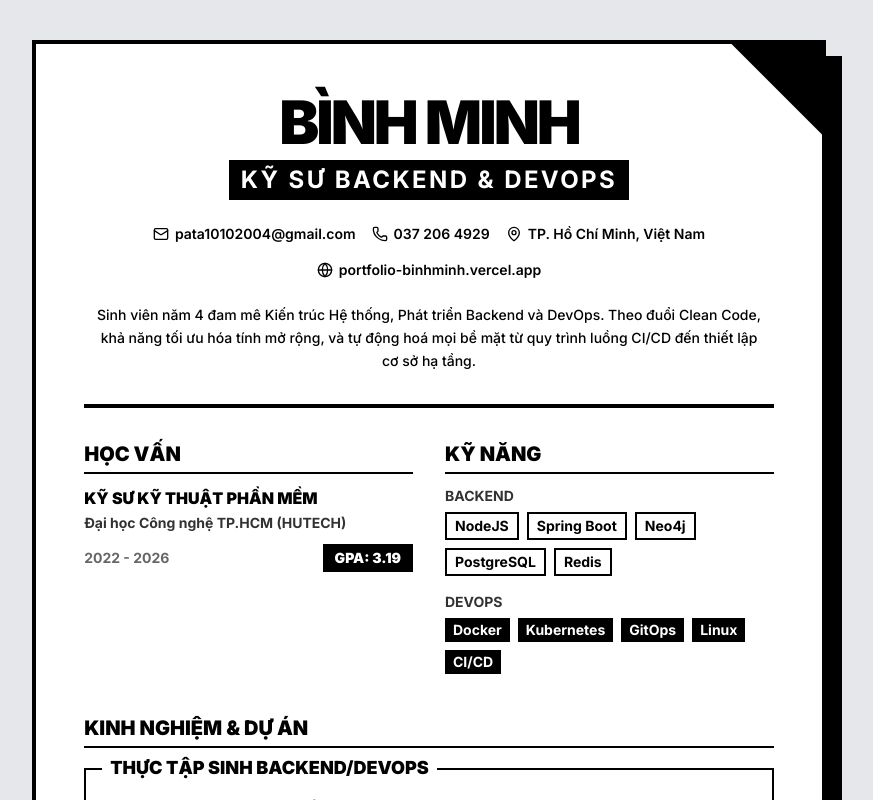
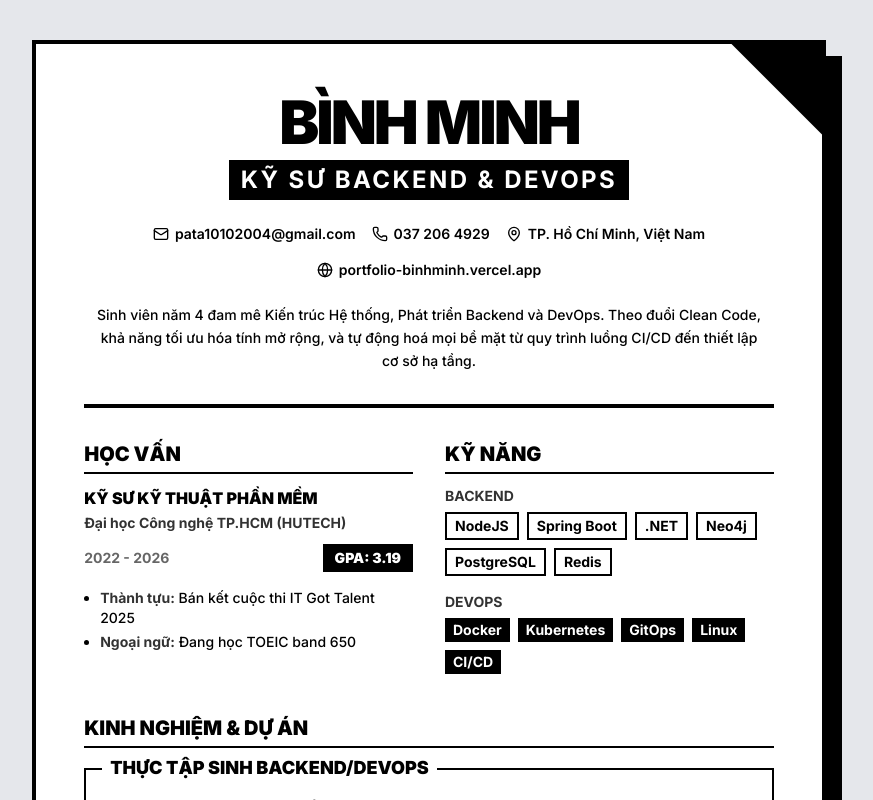
Before and after one commit to bnhminh1010/portfolio, a Next.js app: page /cv-vi in a window 1280 px wide. Shown: the top 800 px of the page, without its empty margins (211-1084 px from the left). Built offline with nearby package versions, Linux system fonts and the light colour scheme.

Commit message:
feat: add portfolio-resume

```diff
--- a/src/app/cv-vi/page.tsx
+++ b/src/app/cv-vi/page.tsx
@@ -56,7 +56,7 @@ export default function CVPageVI() {
             {/* EDUCATION */}
             <section>
               <h3 className="text-xl print:text-lg font-black uppercase border-b-2 border-black pb-1 mb-3 print:mb-2">Học vấn</h3>
-              <div className="mb-2">
+              <div>
                 <h4 className="font-black text-base print:text-sm uppercase">Kỹ sư Kỹ thuật Phần mềm</h4>
                 <p className="text-sm print:text-xs font-bold leading-tight mt-1 opacity-80">Đại học Công nghệ TP.HCM (HUTECH)</p>
                 <div className="flex justify-between items-center mt-3 print:mt-2">
@@ -64,6 +64,10 @@ export default function CVPageVI() {
                   <p className="text-sm print:text-[11px] font-black bg-black text-white px-3 py-1 print:px-2 print:py-0.5">GPA: 3.19</p>
                 </div>
               </div>
+              <ul className="text-sm print:text-xs font-medium list-disc list-outside ml-4 mt-4 print:mt-3 space-y-1">
+                <li><span className="font-bold opacity-80">Thành tựu:</span> Bán kết cuộc thi IT Got Talent 2025</li>
+                <li><span className="font-bold opacity-80">Ngoại ngữ:</span> Đang học TOEIC band 650</li>
+              </ul>
             </section>
 
             {/* SKILLS */}
@@ -73,7 +77,7 @@ export default function CVPageVI() {
               <div className="mb-4 print:mb-3">
                 <h4 className="font-bold text-sm print:text-xs uppercase mb-1.5 opacity-80">Backend</h4>
                 <div className="flex flex-wrap gap-2 print:gap-1.5">
-                  {["NodeJS", "Spring Boot", "Neo4j", "PostgreSQL", "Redis"].map(skill => (
+                  {["NodeJS", "Spring Boot", ".NET", "Neo4j", "PostgreSQL", "Redis"].map(skill => (
                     <span key={skill} className="text-sm print:text-[11px] font-bold border-2 border-black px-2 py-0.5">{skill}</span>
                   ))}
                 </div>
--- a/src/app/cv/page.tsx
+++ b/src/app/cv/page.tsx
@@ -56,7 +56,7 @@ export default function CVPage() {
             {/* EDUCATION */}
             <section>
               <h3 className="text-xl print:text-lg font-black uppercase border-b-2 border-black pb-1 mb-3 print:mb-2">Education</h3>
-              <div className="mb-2">
+              <div>
                 <h4 className="font-black text-base print:text-sm uppercase">Engineer in Software Eng.</h4>
                 <p className="text-sm print:text-xs font-bold leading-tight mt-1 opacity-80">Ho Chi Minh City University of Technology (HUTECH)</p>
                 <div className="flex justify-between items-center mt-3 print:mt-2">
@@ -64,6 +64,10 @@ export default function CVPage() {
                   <p className="text-sm print:text-[11px] font-black bg-black text-white px-3 py-1 print:px-2 print:py-0.5">GPA: 3.19</p>
                 </div>
               </div>
+              <ul className="text-sm print:text-xs font-medium list-disc list-outside ml-4 mt-4 print:mt-3 space-y-1">
+                <li><span className="font-bold opacity-80">Awards:</span> Semi-Finalist IT Got Talent 2025</li>
+                <li><span className="font-bold opacity-80">English:</span> Studying TOEIC (Target 650)</li>
+              </ul>
             </section>
 
             {/* SKILLS */}
@@ -73,7 +77,7 @@ export default function CVPage() {
               <div className="mb-4 print:mb-3">
                 <h4 className="font-bold text-sm print:text-xs uppercase mb-1.5 opacity-80">Backend</h4>
                 <div className="flex flex-wrap gap-2 print:gap-1.5">
-                  {["NodeJS", "Spring Boot", "Neo4j", "PostgreSQL", "Redis"].map(skill => (
+                  {["NodeJS", "Spring Boot", ".NET", "Neo4j", "PostgreSQL", "Redis"].map(skill => (
                     <span key={skill} className="text-sm print:text-[11px] font-bold border-2 border-black px-2 py-0.5">{skill}</span>
                   ))}
                 </div>
```
